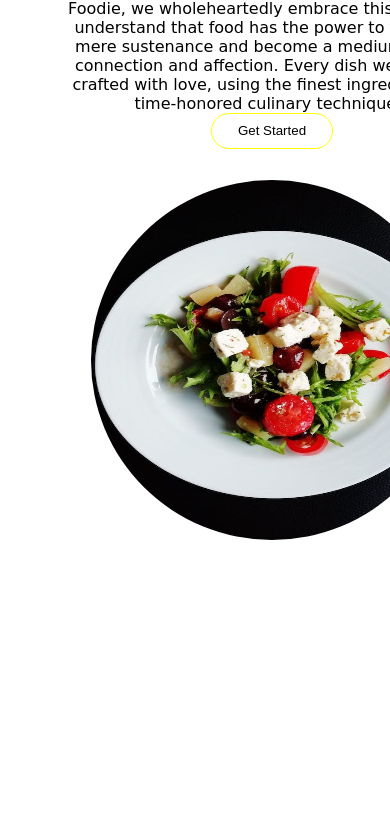
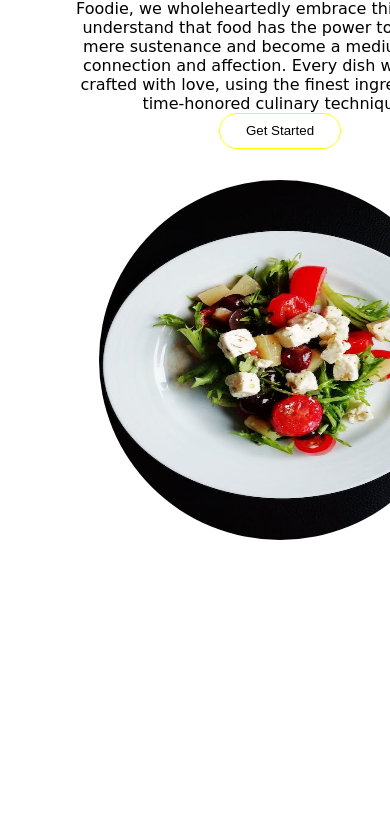
Before and after one commit to Hemant2216/Food_website, a plain HTML site: page index.html in a window 390 px wide. Shown: the part 198-1028 px from the top of the page. Drawn offline with nearby package versions, Linux system fonts and the light colour scheme; a web font is replaced by a local one.

Commit message:
Update styles.css

```diff
--- a/styles.css
+++ b/styles.css
@@ -644,7 +644,7 @@ ul li a:hover{
 @media(max-width:556px){
 
     html{
-        width: 34rem;
+        width: 35rem;
     }
 
     #menu-bar > img{
```
